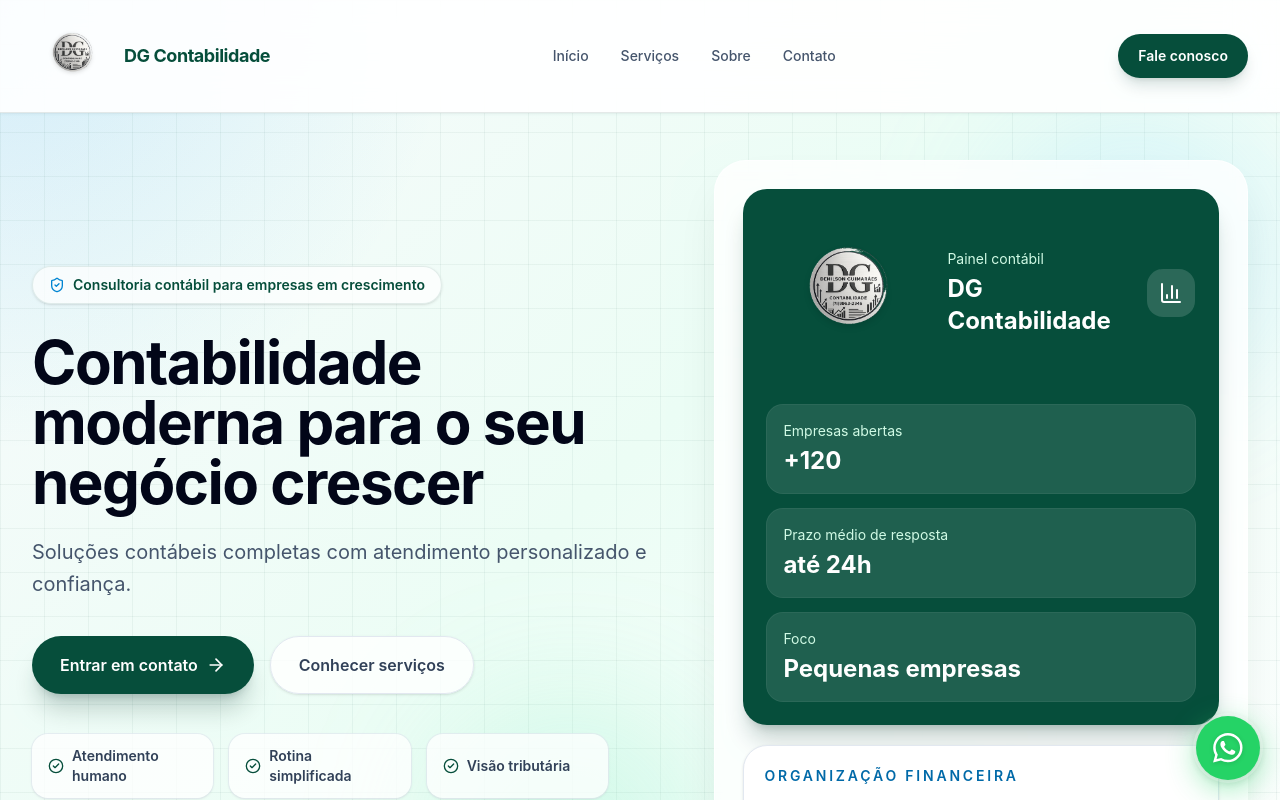
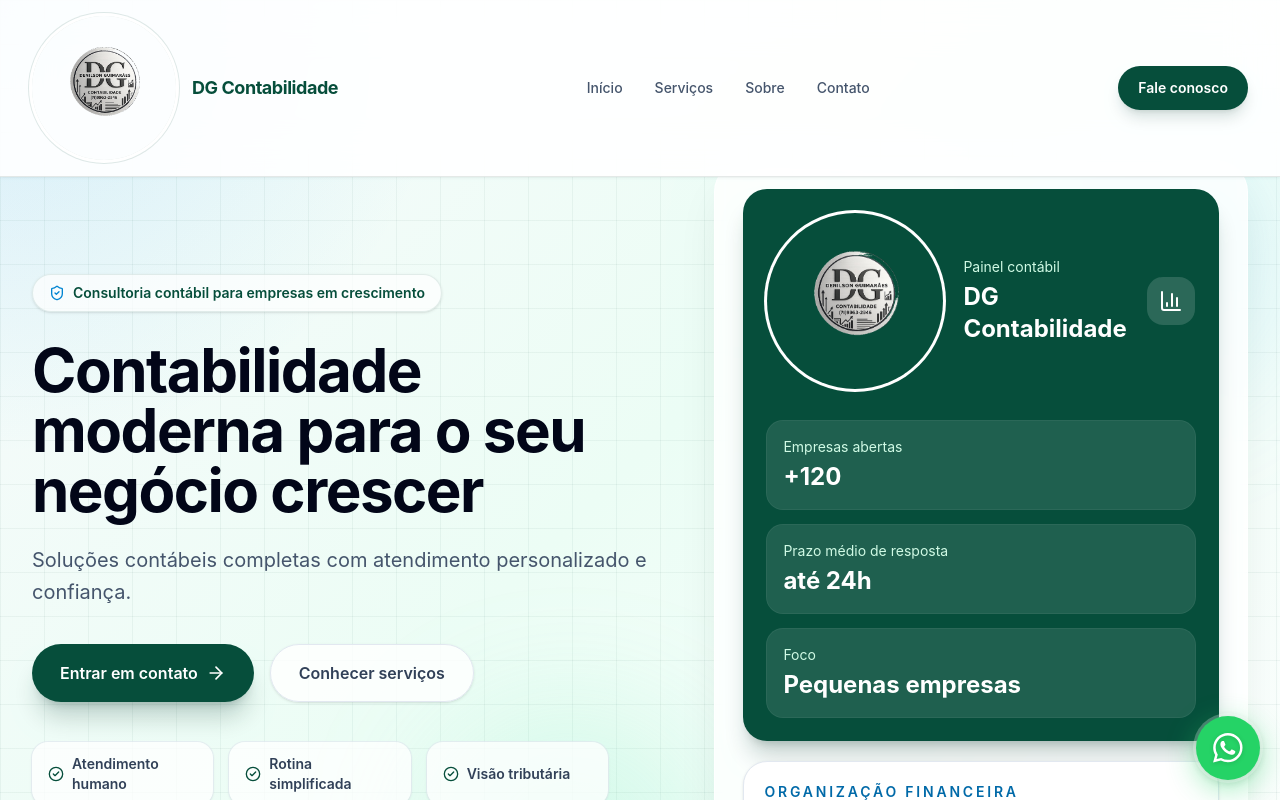
Before and after one commit to WallaceMamuth/dgcontabilidade, a React (Vite) app: page / in a window 1280 px wide. Shown: the top 800 px of the page. Built offline with nearby package versions, Linux system fonts and the light colour scheme.

Commit message:
Add white ring to logo, remove drop-shadow halos, enlarge header mark

```diff
--- /dev/null
+++ b/src/components/BrandLogoMark.jsx
@@ -0,0 +1,24 @@
+const variants = {
+  nav: 'h-28 w-28 sm:h-32 sm:w-32 lg:h-36 lg:w-36',
+  hero: 'h-32 w-32 sm:h-36 sm:w-36 lg:h-44 lg:w-44',
+  footer: 'h-16 w-16 sm:h-20 sm:w-20',
+}
+
+/** Borda branca nítida (box-shadow), sem drop-shadow — evita halo escuro em fundo verde/preto. */
+function BrandLogoMark({ logoUrl, alt = '', variant = 'nav' }) {
+  const size = variants[variant]
+  const ring =
+    variant === 'nav'
+      ? 'shadow-[0_0_0_3px_#fff,0_0_0_4px_rgba(6,78,59,0.12)]'
+      : 'shadow-[0_0_0_3px_#fff]'
+
+  return (
+    <img
+      src={logoUrl}
+      alt={alt}
+      className={`inline-block shrink-0 rounded-full object-contain ${size} ${ring}`}
+    />
+  )
+}
+
+export default BrandLogoMark
--- a/src/components/Footer.jsx
+++ b/src/components/Footer.jsx
@@ -1,4 +1,5 @@
 import { Mail, MapPin } from 'lucide-react'
+import BrandLogoMark from './BrandLogoMark.jsx'
 
 function InstagramIcon(props) {
   return (
@@ -16,13 +17,7 @@ function Footer({ logoUrl }) {
       <div className="mx-auto grid max-w-7xl gap-10 md:grid-cols-[1fr_1.25fr] md:items-start">
         <div>
           <div className="flex items-center gap-3">
-            <span className="flex h-16 w-16 shrink-0 items-center justify-center rounded-full bg-transparent sm:h-20 sm:w-20">
-              <img
-                src={logoUrl}
-                alt=""
-                className="h-16 w-16 object-contain drop-shadow-[0_2px_12px_rgba(0,0,0,0.35)] sm:h-20 sm:w-20"
-              />
-            </span>
+            <BrandLogoMark logoUrl={logoUrl} variant="footer" />
             <span className="text-lg font-bold tracking-tight text-white">
               DG Contabilidade
             </span>
--- a/src/components/Hero.jsx
+++ b/src/components/Hero.jsx
@@ -1,4 +1,5 @@
 import { ArrowRight, BarChart3, CheckCircle2, ShieldCheck } from 'lucide-react'
+import BrandLogoMark from './BrandLogoMark.jsx'
 
 function Hero({ logoUrl, whatsappUrl }) {
   return (
@@ -69,13 +70,11 @@ function Hero({ logoUrl, whatsappUrl }) {
           <div className="rounded-3xl bg-[#064E3B] p-6 text-white shadow-xl shadow-emerald-950/20">
             <div className="flex flex-col gap-5 sm:flex-row sm:items-center sm:justify-between">
               <div className="flex flex-col items-center gap-4 sm:flex-row sm:items-center sm:gap-5">
-                <div className="flex h-32 w-32 shrink-0 items-center justify-center rounded-full bg-transparent sm:h-36 sm:w-36 lg:h-40 lg:w-40">
-                  <img
-                    src={logoUrl}
-                    alt="Logo da DG Contabilidade"
-                    className="h-32 w-32 object-contain drop-shadow-md sm:h-36 sm:w-36 lg:h-40 lg:w-40"
-                  />
-                </div>
+                <BrandLogoMark
+                  logoUrl={logoUrl}
+                  alt="Logo da DG Contabilidade"
+                  variant="hero"
+                />
                 <div className="min-w-0 text-center sm:text-left">
                   <p className="text-sm text-emerald-100">Painel contábil</p>
                   <p className="mt-1 text-2xl font-bold">DG Contabilidade</p>
--- a/src/components/Navbar.jsx
+++ b/src/components/Navbar.jsx
@@ -1,5 +1,6 @@
 import { Menu, X } from 'lucide-react'
 import { useState } from 'react'
+import BrandLogoMark from './BrandLogoMark.jsx'
 
 const navLinks = [
   { label: 'Início', href: '#inicio' },
@@ -22,15 +23,9 @@ function Navbar({ logoUrl, whatsappUrl }) {
         <a
           href="#inicio"
           onClick={closeMenu}
-          className="flex items-center gap-3 rounded-full focus-visible:ring-2 focus-visible:ring-[#064E3B] focus-visible:ring-offset-4"
+          className="flex items-center gap-3.5 rounded-full focus-visible:ring-2 focus-visible:ring-[#064E3B] focus-visible:ring-offset-4 sm:gap-4"
         >
-          <span className="flex h-16 w-16 shrink-0 items-center justify-center rounded-full bg-transparent sm:h-20 sm:w-20">
-            <img
-              src={logoUrl}
-              alt=""
-              className="h-16 w-16 object-contain drop-shadow-sm sm:h-20 sm:w-20"
-            />
-          </span>
+          <BrandLogoMark logoUrl={logoUrl} variant="nav" />
           <span className="text-lg font-bold tracking-tight text-[#064E3B]">
             DG Contabilidade
           </span>
--- a/src/index.css
+++ b/src/index.css
@@ -14,7 +14,7 @@
 
 html {
   scroll-behavior: smooth;
-  scroll-padding-top: 104px;
+  scroll-padding-top: 11rem;
 }
 
 body {
```
